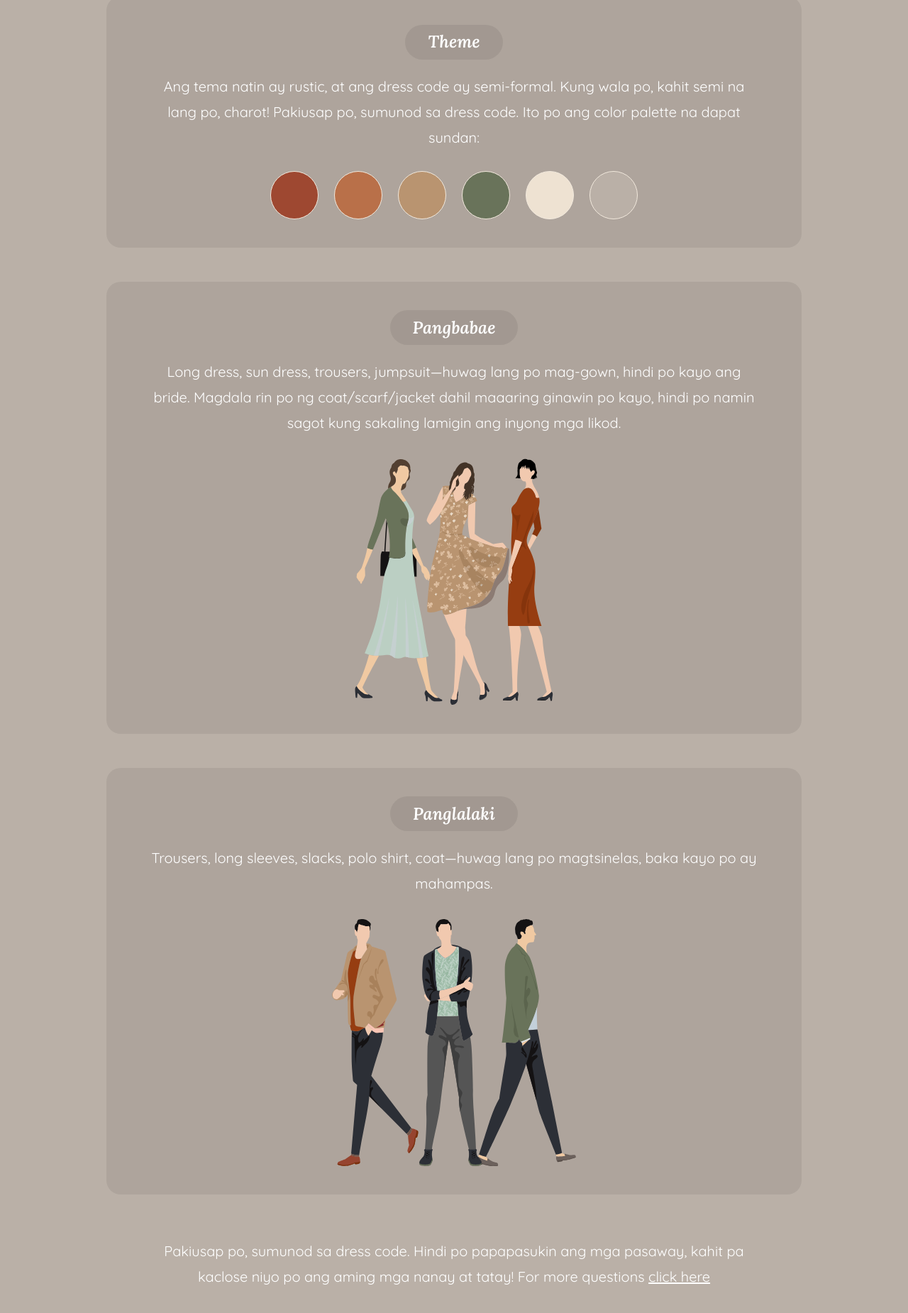
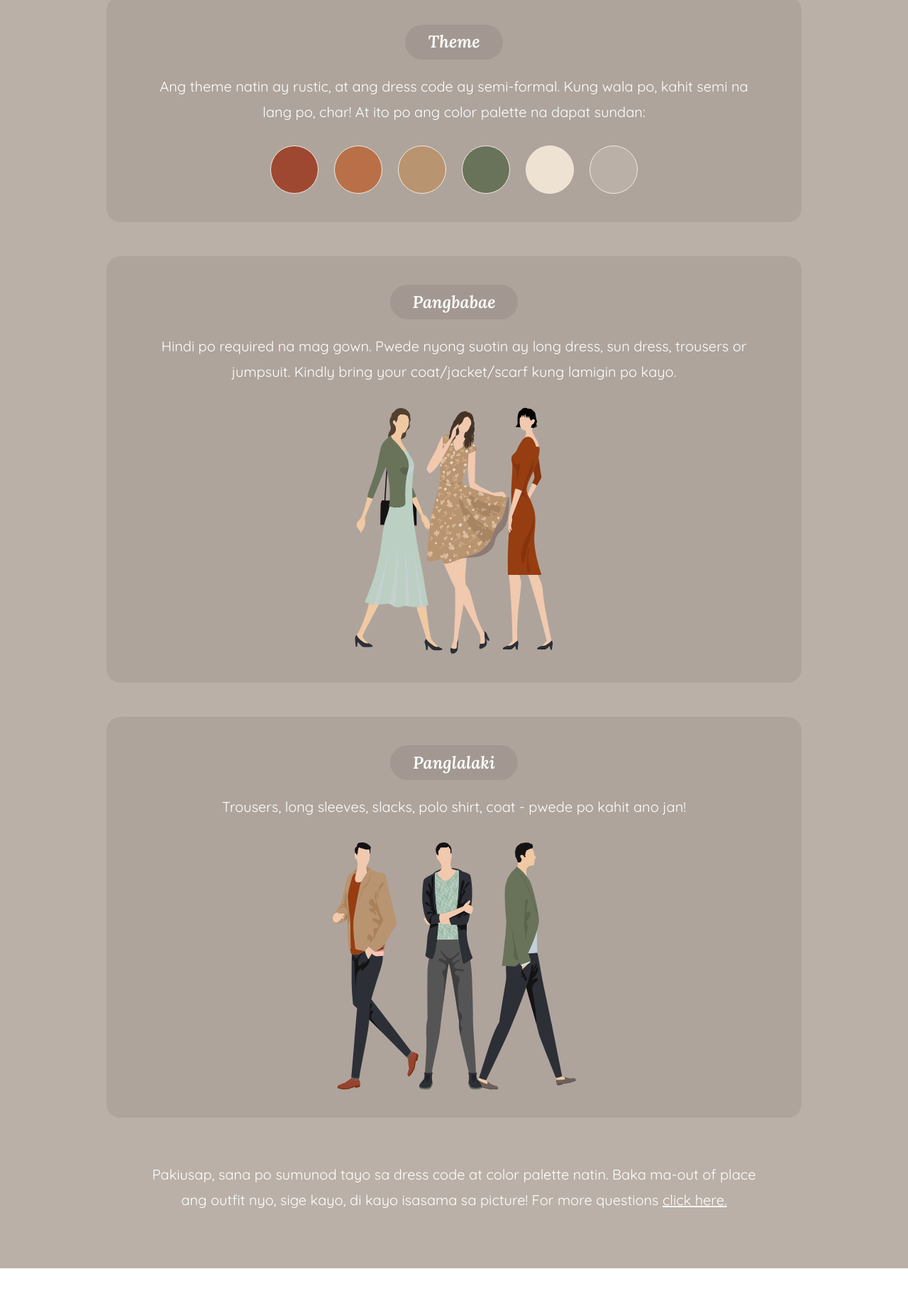
Before and after one commit to christianemmanuel/wedding, a plain HTML site: page guest-attire.html in a window 1280 px wide. Shown: the part 315-2165 px from the top of the page at 71% size. After the commit the page ends 2102 px from the top, so only its background shows below. Drawn offline with Linux system fonts and the light colour scheme.

Commit message:
new copies

```diff
--- a/guest-attire.html
+++ b/guest-attire.html
@@ -39,7 +39,7 @@
         <div class="wedding-detail-content mt-3 text-center">
           <div class="badge wbg">Theme</div>
 
-          <p class="mb-0 font-small">Ang tema natin ay rustic, at ang dress code ay semi-formal. Kung wala po, kahit semi na lang po, charot! Pakiusap po, sumunod sa dress code. Ito po ang color palette na dapat sundan:</p>
+          <p class="mb-0 font-small">Ang theme natin ay rustic, at ang dress code ay semi-formal. Kung wala po, kahit semi na lang po, char! At ito po ang color palette na dapat sundan:</p>
 
           <ul class="color-palette mb-0">
             <li style="background-color: #9E4831;"></li>
@@ -54,8 +54,7 @@
         <div class="wedding-detail-content mt-3 text-center">
           <div class="badge wbg">Pangbabae</div>
 
-          <p class="mb-0 font-small">Long dress, sun dress, trousers, jumpsuit—huwag lang po mag-gown, hindi po kayo ang bride. Magdala rin po ng coat/scarf/jacket dahil maaaring ginawin po kayo, hindi po namin sagot
-            kung sakaling lamigin ang inyong mga likod.</p>
+          <p class="mb-0 font-small">Hindi po required na mag gown. Pwede nyong suotin ay long dress, sun dress, trousers or jumpsuit. Kindly bring your coat/jacket/scarf kung lamigin po kayo.</p>
 
           <div class="dresscode-img mt-2">
             <img src="./assets/images/women-dresscode.svg" class="women-attire" alt="Women Dresscode">
@@ -64,8 +63,7 @@
 
         <div class="wedding-detail-content mt-3 text-center">
           <div class="badge wbg">Panglalaki</div>
-
-          <p class="mb-0 font-small">Trousers, long sleeves, slacks, polo shirt, coat—huwag lang po magtsinelas, baka kayo po ay mahampas.</p>
+          <p class="mb-0 font-small">Trousers, long sleeves, slacks, polo shirt, coat - pwede po kahit ano jan!</p>
 
           <div class="dresscode-img mt-2">
             <img src="./assets/images/men-dresscode.svg" alt="Men Dresscode">
@@ -73,7 +71,7 @@
         </div>
 
         <div class="note mt-2 max-w-90 text-center">
-          <p class="font-small" data-observer>Pakiusap po, sumunod sa dress code. Hindi po papapasukin ang mga pasaway, kahit pa kaclose niyo po ang aming mga nanay at tatay! For more questions <a href="/faq">click here</a></p>
+          <p class="font-small" data-observer>Pakiusap, sana po sumunod tayo sa dress code at color palette natin. Baka ma-out of place ang outfit nyo, sige kayo, di kayo isasama sa picture! For more questions <a href="/faq">click here.</a></p>
         </div>
 
       </div>
```
Also changed, not shown: index.html (+4 -4 lines), venue.html (+1 -1 lines).
